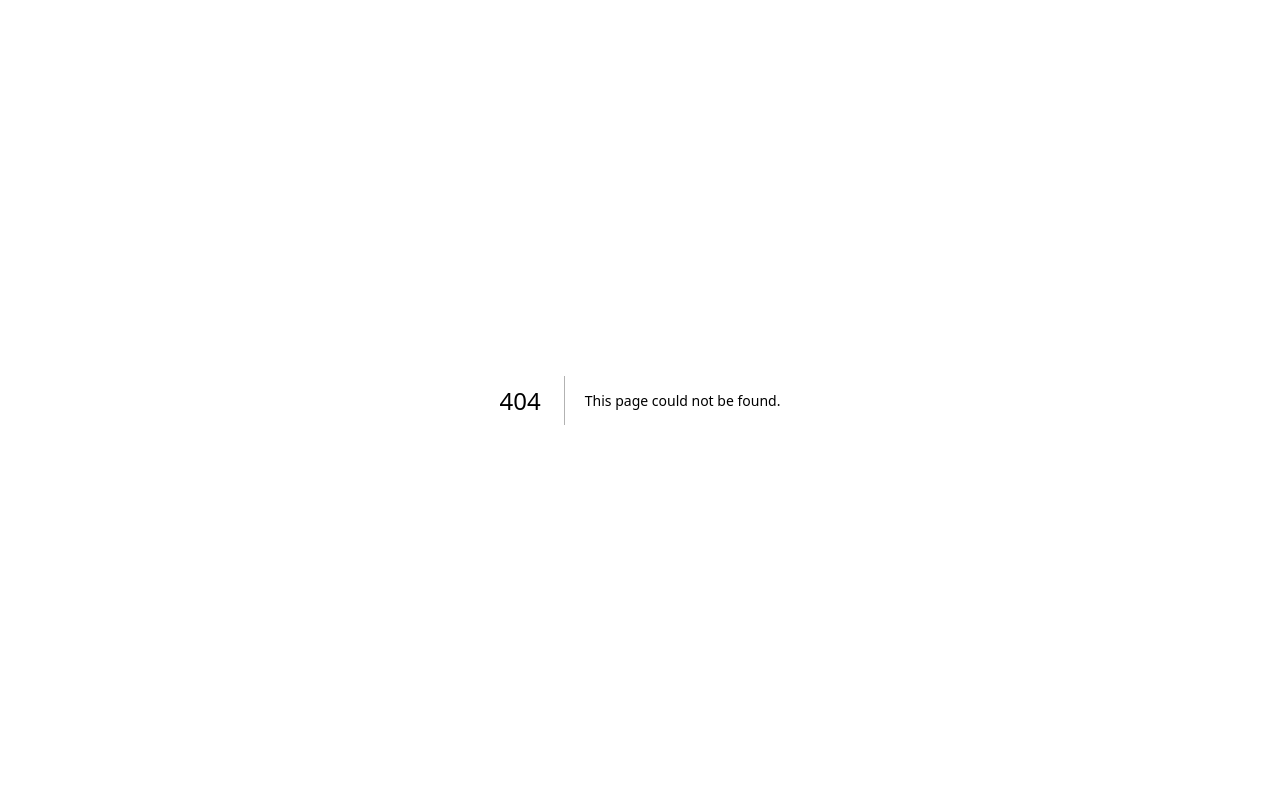
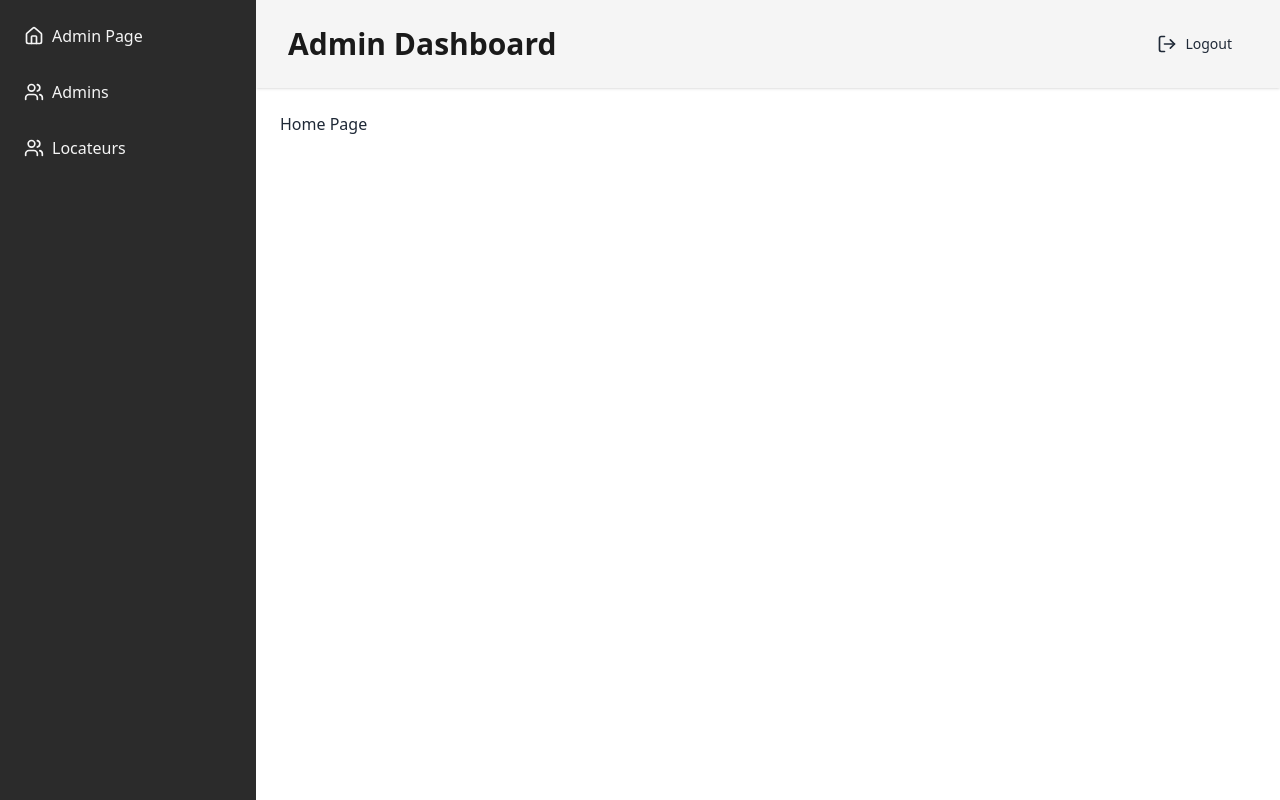
Before and after one commit to tahamag/bookall, a Next.js app: page /Admin in a window 1280 px wide. Before the commit this address had no page. Built offline with nearby package versions, Linux system fonts and the light colour scheme.

Commit message:
create interface Admin

```diff
--- /dev/null
+++ b/app/Admin/layout.tsx
@@ -0,0 +1,29 @@
+"use client"
+import { Loader } from 'lucide-react';
+import { useState } from 'react';
+import Navbar from "@/components/AdminPanel/Navbar";
+import Sidebar from "@/components/AdminPanel/Sidebar";
+import Providers from '@/utils/SessionProvider';
+
+const Layout = ({children}:{ children: React.ReactNode })=>{
+    const [isLoading, setIsLoading] = useState(false);
+
+    return (
+        <>
+      <div className="flex h-screen">
+        <Sidebar />
+        <div className="flex-1 flex flex-col overflow-hidden">
+          <Navbar />
+          <main className="flex-1 overflow-x-hidden overflow-y-auto bg-gray-100 p-6">
+            <Providers>
+            {children}
+            </Providers>
+          </main>
+        </div>
+      </div>
+         {isLoading && <Loader/> }
+
+        </>
+    )
+}
+export default Layout;
--- /dev/null
+++ b/app/Admin/page.tsx
@@ -0,0 +1,9 @@
+import React from 'react'
+
+function AdminPage() {
+  return (
+    <div> Home Page </div>
+  )
+}
+
+export default AdminPage;
--- /dev/null
+++ b/components/AdminPanel/Navbar.tsx
@@ -0,0 +1,18 @@
+'use client'
+import React from 'react';
+import { Button } from '../ui/button';
+import { LogOut } from 'lucide-react';
+
+const Navbar = () => (
+  <header className="bg-white shadow">
+    <div className="max-w-7xl mx-auto py-6 px-4 sm:px-6 lg:px-8 flex justify-between items-center">
+      <h1 className="text-3xl font-bold text-gray-900">Admin Dashboard</h1>
+      <Button variant="ghost" className="flex items-center space-x-2">
+        <LogOut size={20} />
+        <span>Logout</span>
+      </Button>
+    </div>
+  </header>
+)
+
+export default Navbar;
--- /dev/null
+++ b/components/AdminPanel/Sidebar.tsx
@@ -0,0 +1,25 @@
+'use client'
+import React from 'react'
+import Link from 'next/link'
+import { Home, Users } from 'lucide-react'
+
+const SideBar = () => (
+  <aside className="bg-gray-800 text-white w-64 min-h-screen p-4">
+    <nav className="space-y-4">
+      <Link href="/admin" className="flex items-center space-x-2 p-2 hover:bg-gray-700 rounded">
+        <Home size={20} />
+        <span>Admin Page</span>
+      </Link>
+      <Link href="/admin/manageAdmins" className="flex items-center space-x-2 p-2 hover:bg-gray-700 rounded">
+        <Users size={20} />
+        <span>Admins</span>
+      </Link>
+      <Link href="/admin/locateurs" className="flex items-center space-x-2 p-2 hover:bg-gray-700 rounded">
+        <Users size={20} />
+        <span>Locateurs</span>
+      </Link>
+    </nav>
+  </aside>
+)
+
+export default SideBar;
--- a/tailwind.config.ts
+++ b/tailwind.config.ts
@@ -11,7 +11,13 @@ const config: Config = {
       colors: {
         background: "var(--background)",
         foreground: "var(--foreground)",
-      },
+        gray: {
+          700: '#3d3d3d',
+          800: '#2b2b2b',
+          900: '#1a1a1a',
+        },
+        white: '#f5f5f5',
+        },
     },
       colors: {
             "border": "hsl(var(--border))",
--- a/utils/SessionProvider.tsx
+++ b/utils/SessionProvider.tsx
@@ -1,8 +1,10 @@
 "use client";
 import React from "react";
 import { SessionProvider } from "next-auth/react" //https://www.npmjs.com/package/next-auth/v/4.23.1
+import { ReactNode } from "react";
 
-const AuthProvider = ({ children }: any) => {
+
+const AuthProvider = ({ children }: { children : ReactNode }) => {
     return <SessionProvider>{children}</SessionProvider>;
 };
 export default AuthProvider;
```
